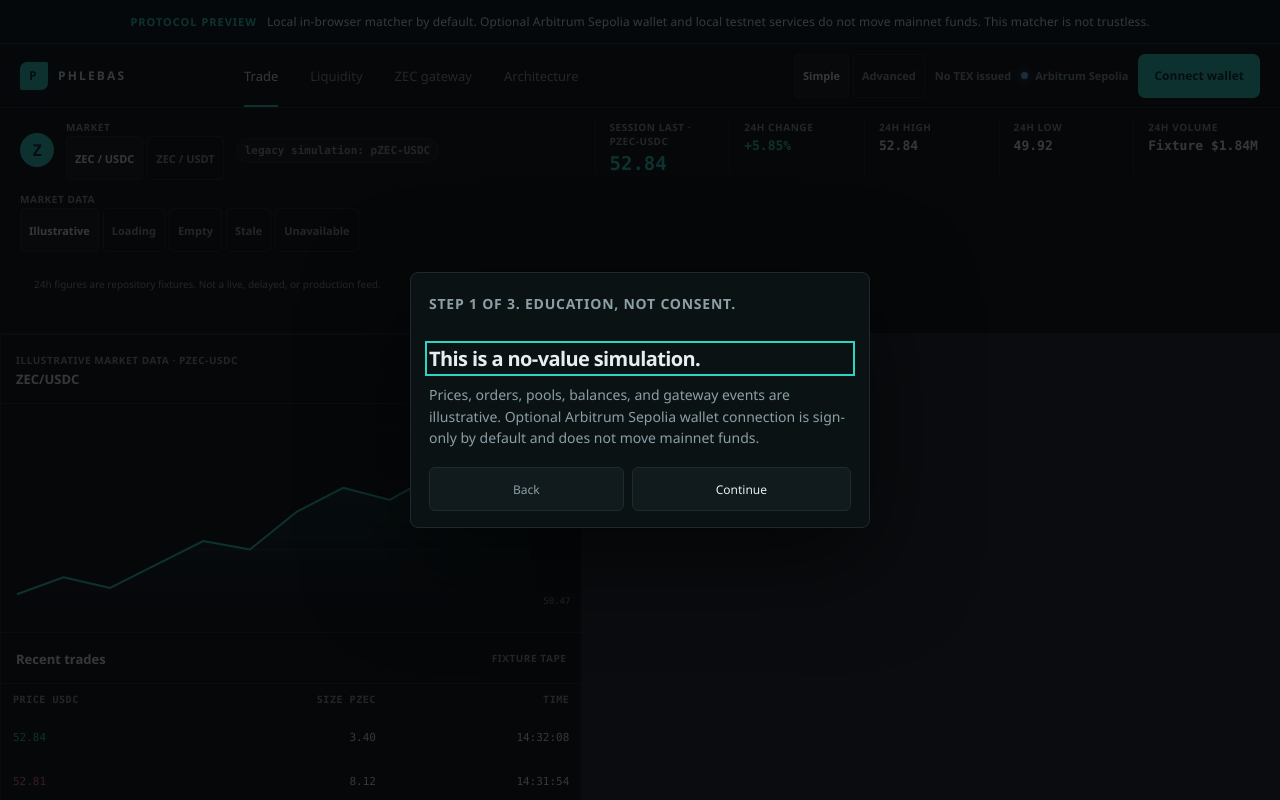
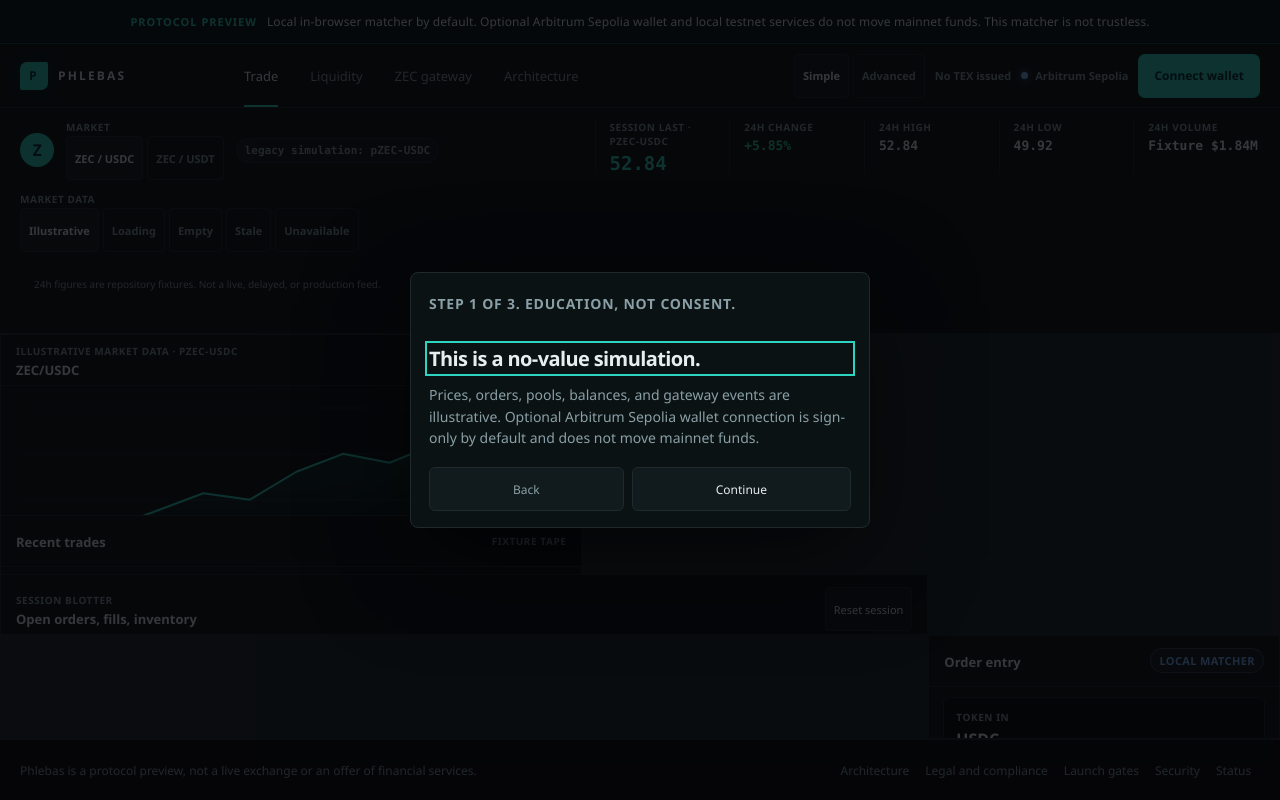
Before and after one commit to EauDoon/Phlebas, a Next.js app: page /trade in a window 1280 px wide. Shown: the top 800 px of the page. Built offline with nearby package versions, Linux system fonts and the light colour scheme.

Commit message:
fix: lock operating shell height only on tall viewports

```diff
--- a/src/components/terminal.module.css
+++ b/src/components/terminal.module.css
@@ -7,6 +7,14 @@
   display: flex;
   min-height: 100vh;
   flex-direction: column;
+}
+
+@media (min-height: 800px) {
+  .operatingShell {
+    height: 100vh;
+    max-height: 100vh;
+    overflow: hidden;
+  }
 }
 
 .main {
```
